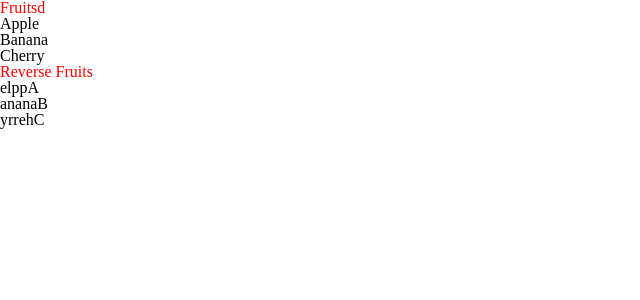
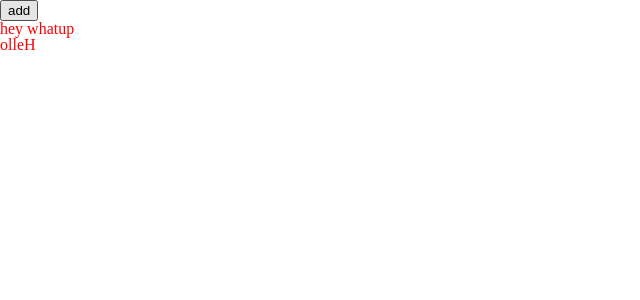
Before and after one commit to ghkdsigm/vue3-webpack-template-ver1, a Vue app: page / in a window 1280 px wide. Shown: the top 300 px of the page, without its empty margins (0-640 px from the left). Built offline with nearby package versions, Linux system fonts and the light colour scheme.

Commit message:
computed 커밋

```diff
--- a/src/App.vue
+++ b/src/App.vue
@@ -1,13 +1,35 @@
 <template>
-    <Fruits />
+    <button v-on:click="add">add</button>
+    <h1>{{print}}</h1>
+    <h1>
+        {{ msg.split('').reverse().join('') }}
+    </h1>
 </template>
 
 <script>
 import Fruits from '~/components/Fruits'
 
 export default {
-    components: {
-        Fruits
+    data(){
+        return {
+            msg:'Hello',
+            print:'hey whatup'
+        }
+    },
+    computed:{
+        printed : {
+            get(){
+                return this.print.split('').reverse().join('')
+            },
+            set(value){
+                this.print = value
+            }
+        }
+    },
+    methods:{
+        add() {
+            this.printed += '!!'
+        }
     }
 }
 </script>
```
